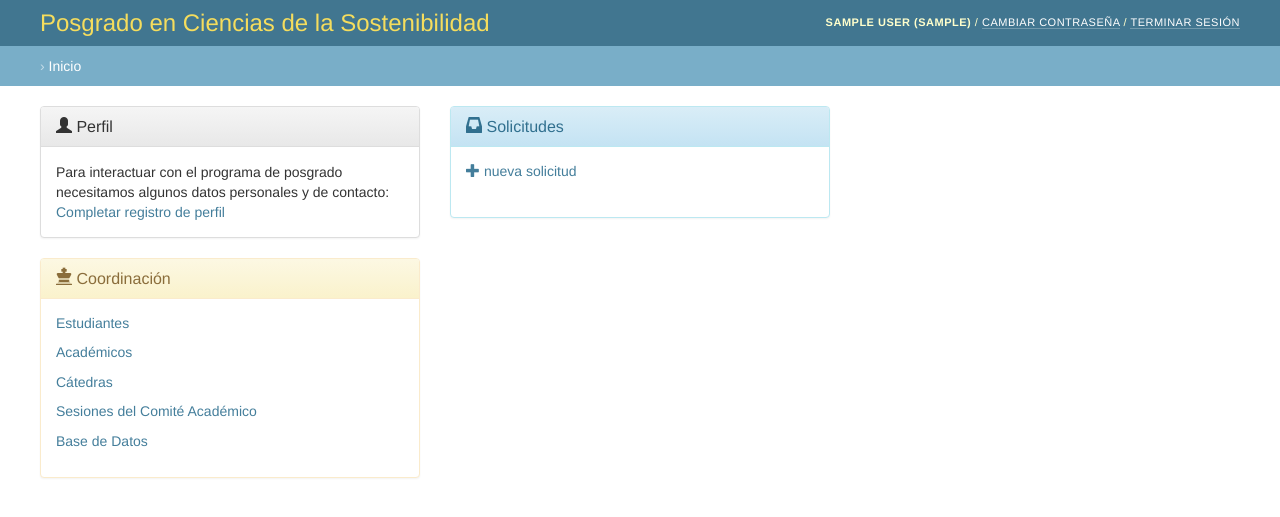
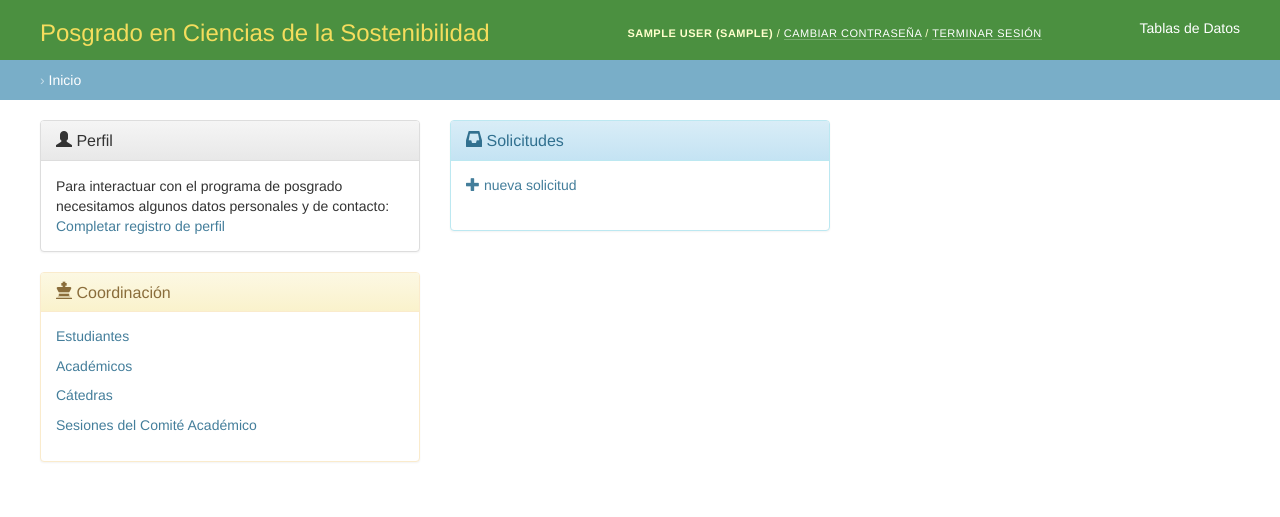
Before and after one commit to pcs-unam/siges, a Django app: page /inicio/ in a window 1280 px wide. Shown: the top 517 px of the page. Run offline with Django 3.2, Linux system fonts and the light colour scheme; the visitor is signed in with stand-in values (Sample User, id 1); data that the repository does not hold is empty; some libraries are stand-ins or nearby versions.

Commit message:
enfatizo diferencias de tablas de datos y proceso

```diff
--- a/posgradmin/posgradmin/templates/posgradmin/inicio.html
+++ b/posgradmin/posgradmin/templates/posgradmin/inicio.html
@@ -219,7 +219,6 @@
 	<p><a href="/inicio/academicos/">Académicos</a></p>
 	<p><a href="/inicio/catedras/">Cátedras</a></p>
 	<p><a href="/inicio/sesiones/">Sesiones del Comité Académico</a></p>
-	<p><a href="/admin/">Base de Datos</a></p>
       </div>
     </div>
   </div>
--- a/posgradmin/posgradmin/templates/posgradmin/posgradmin_base.html
+++ b/posgradmin/posgradmin/templates/posgradmin/posgradmin_base.html
@@ -37,9 +37,25 @@
 {% endblock %}
 
 {% block branding %}
+
+<style>
+  #header {height: 60px;
+  padding-top: 1.2em;
+  background: #4b9040;}
+</style>
+
 <div id="branding">
   <h1 id="site-name"><a href="/">Posgrado en Ciencias de la Sostenibilidad</a></h1>
 </div>
+
+{% endblock %}
+
+{% block nav-global %}
+{% if user.is_staff %}
+<p>
+  <a href="/admin">Tablas de Datos</a>
+</p>
+{% endif %}
 {% endblock %}
 
 
@@ -57,11 +73,8 @@
 {% endblock %}
 
 
-
-
 {% block userlinks %}User link{% endblock %}
 
-{% block nav-global %}{% endblock %}
 {% block breadcrumbs %}
 <div class="breadcrumbs">
   {% for crumb in breadcrumbs %}
```
Also changed, not shown: posgradmin/posgradmin/templates/admin/base_site.html (+7 -1 lines).
